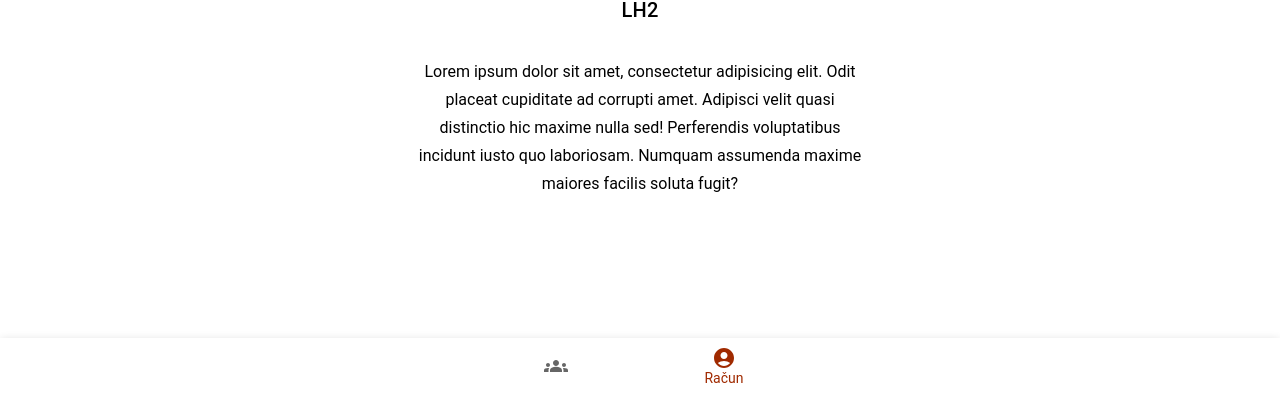
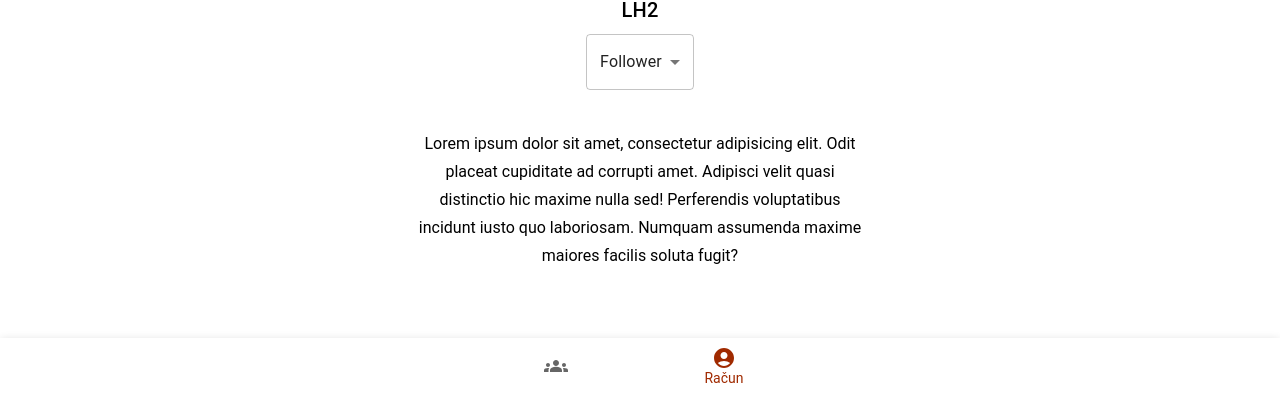
Before and after one commit to hktari/vintage-swing-poc, a Gatsby site: page /profile in a window 1280 px wide. Shown: the part 406-800 px from the top of the page. Built offline with nearby package versions, Linux system fonts and the light colour scheme; Gatsby itself is replaced by a stand-in of ours.

Commit message:
add 'lead/follower' selector

```diff
--- a/src/pages/profile.jsx
+++ b/src/pages/profile.jsx
@@ -1,9 +1,22 @@
-import React from "react"
+import React, { useState } from "react"
 import Layout from "../components/Layout"
-import { Avatar, Box, Container, Typography } from "@mui/material"
+import {
+  Avatar,
+  Box,
+  Container,
+  Typography,
+  FormControl,
+  Select,
+  MenuItem,
+} from "@mui/material"
 import { signedInUser } from "../user"
 
 const Profile = ({ location }) => {
+  const [type, setType] = useState("follower")
+  const onChange = ev => {
+    setType(ev.target.value)
+  }
+
   return (
     <Layout location={location}>
       <Container>
@@ -25,6 +38,12 @@ const Profile = ({ location }) => {
             {signedInUser.name}
           </Typography>
           <Typography variant="h6">{signedInUser.level}</Typography>
+          <FormControl sx={{ m: 1, minWidth: 80 }}>
+            <Select id="type" value={type} onChange={onChange} autoWidth>
+              <MenuItem value={"lead"}>Lead</MenuItem>
+              <MenuItem value={"follower"}>Follower</MenuItem>
+            </Select>
+          </FormControl>
           <Box sx={{ mt: 4 }}>
             <Typography
               variant="text.body"
```
